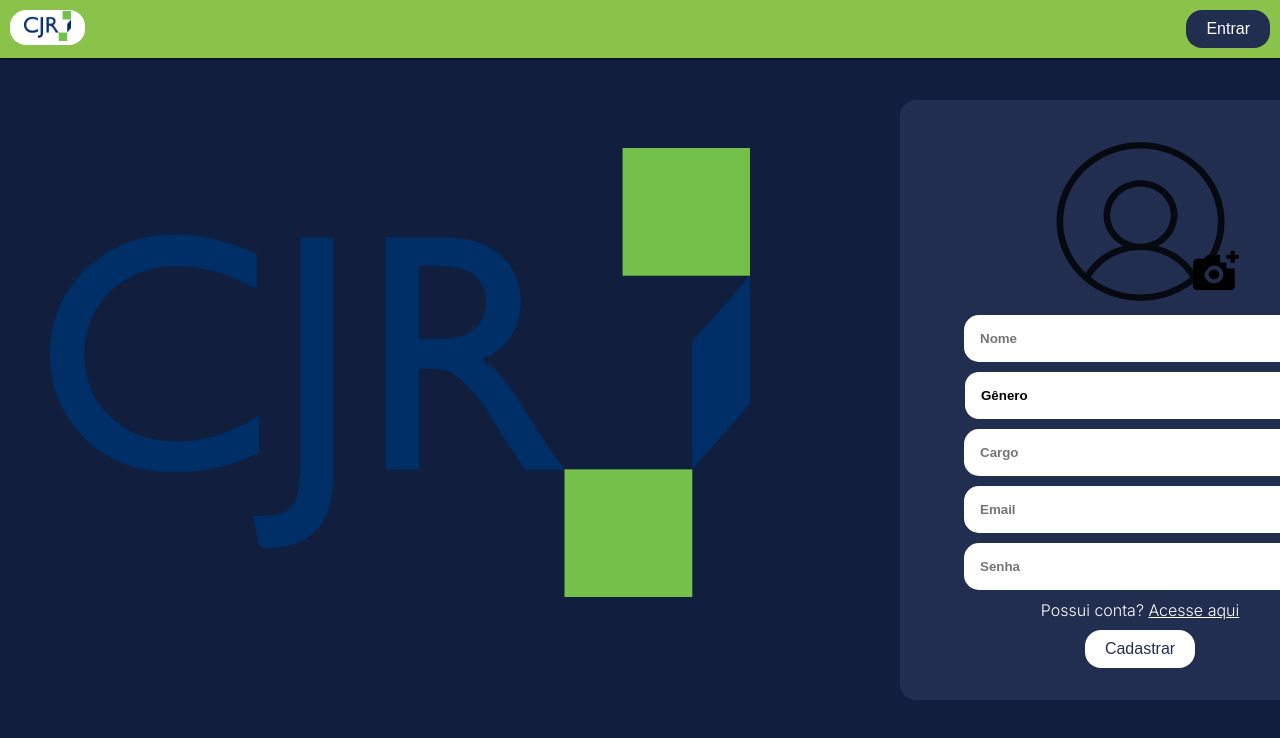
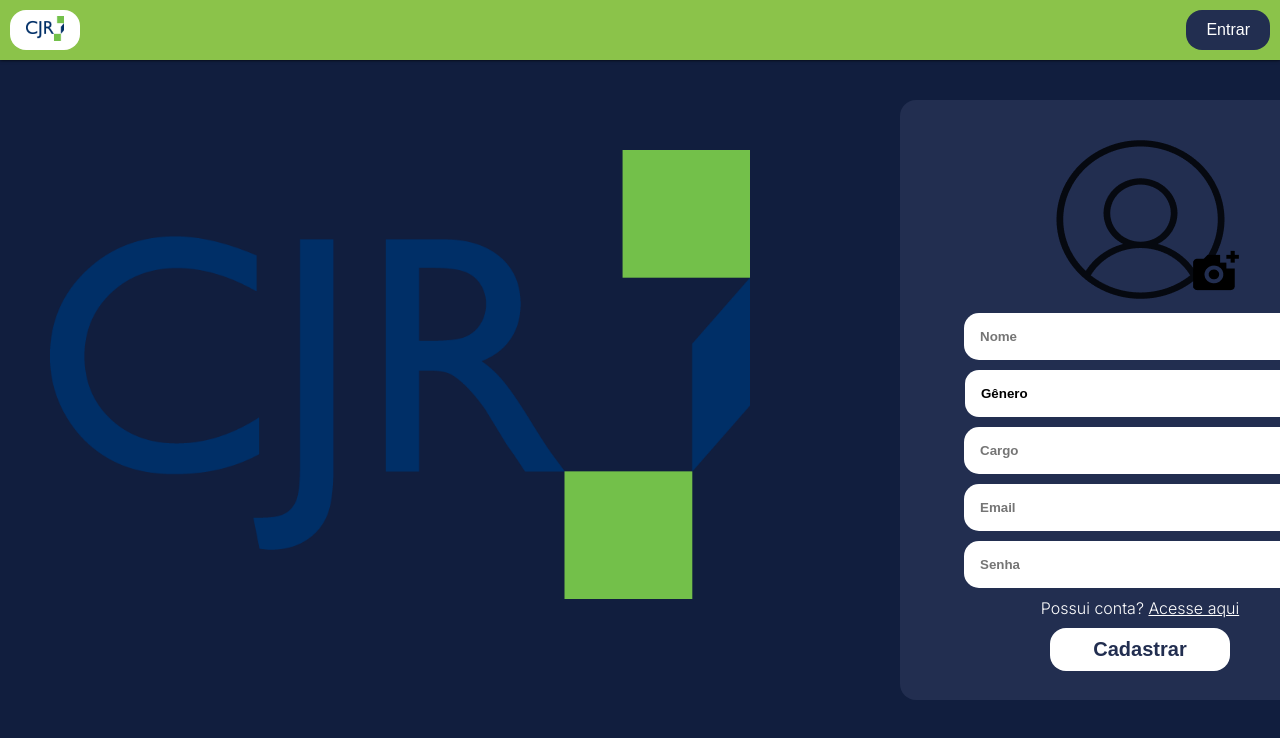
Before and after one commit to joaoraulino/ProjetoSS, a plain HTML site: page index.html in a window 1280 px wide. Shown: the top 738 px of the page. Drawn offline with Linux system fonts and the light colour scheme.

Commit message:
Alterações no logo do header e botão cadastrar

```diff
--- a/index.html
+++ b/index.html
@@ -5,6 +5,7 @@
     <meta charset="UTF-8">
     <meta name="viewport" content="width=device-width, initial-scale=1.0">
     <title>Página de cadastro</title>
+
 </head>
 <body>
     <header>
@@ -44,10 +45,11 @@
         <p class="entrar">Possui conta? <a class="entrar" href="">Acesse aqui</a></p>
         <button class="cadastrar-btn">Cadastrar</button>
 
+
     </form>
 
     <img src="img/Logo CJR-1.png" alt="logo_cjr" class="logo_fundo">
 
-
+    <script src="script.js"></script>
 </body>
 </html>
--- a/style.css
+++ b/style.css
@@ -17,8 +17,8 @@
     box-shadow: 0 0 0.2rem black;
 }
 .logo-container {
-    width: 75px;
-    height: 35px;
+    width: 70px;
+    height: 40px;
     border-radius: 16px;
     display: flex;
     justify-content: center;
@@ -26,9 +26,7 @@
     background: white;
 }
 .logo img{
-
-    height: 30px;
-    top: ;
+    height: 25px;
 }
 
 .entrar-btn {
@@ -65,18 +63,17 @@
     font-weight: 700;
     margin-bottom: 10px;
 }
-/*
-select {
-    width: 350px;
-    padding: 1rem 1rem;
-    border-radius: 15px;
-    border: none;
-    background: white;
-    font-weight: 700;
-    margin-bottom: 10px;
 
+.user_photo {
+    padding: 10px;
 }
-*/
+.camera {
+    position: absolute;
+    top: 25%;
+    left: 61%;
+}
+
+
 select {
     width: 350px;
     padding: 1rem 1rem;
@@ -96,7 +93,6 @@
 
 select option {
     font-weight: 700;
-
 }
 
 .logo_fundo {
@@ -110,19 +106,13 @@
 }
 
 .cadastrar-btn{
+    width: 180px;
     padding: 10px 20px;
     background: white;
     border: 0;
     border-radius: 16px;
-    font-size: 16px;
+    font-size: 20px;
+    font-weight: 600;
     color: #222E50;
     cursor: pointer;
 }
-.user_photo {
-    padding: 10px;
-}
-.camera {
-    position: absolute;
-    top: 25%;
-    left: 61%;
-}
```
Also changed, not shown: script.js (added).
